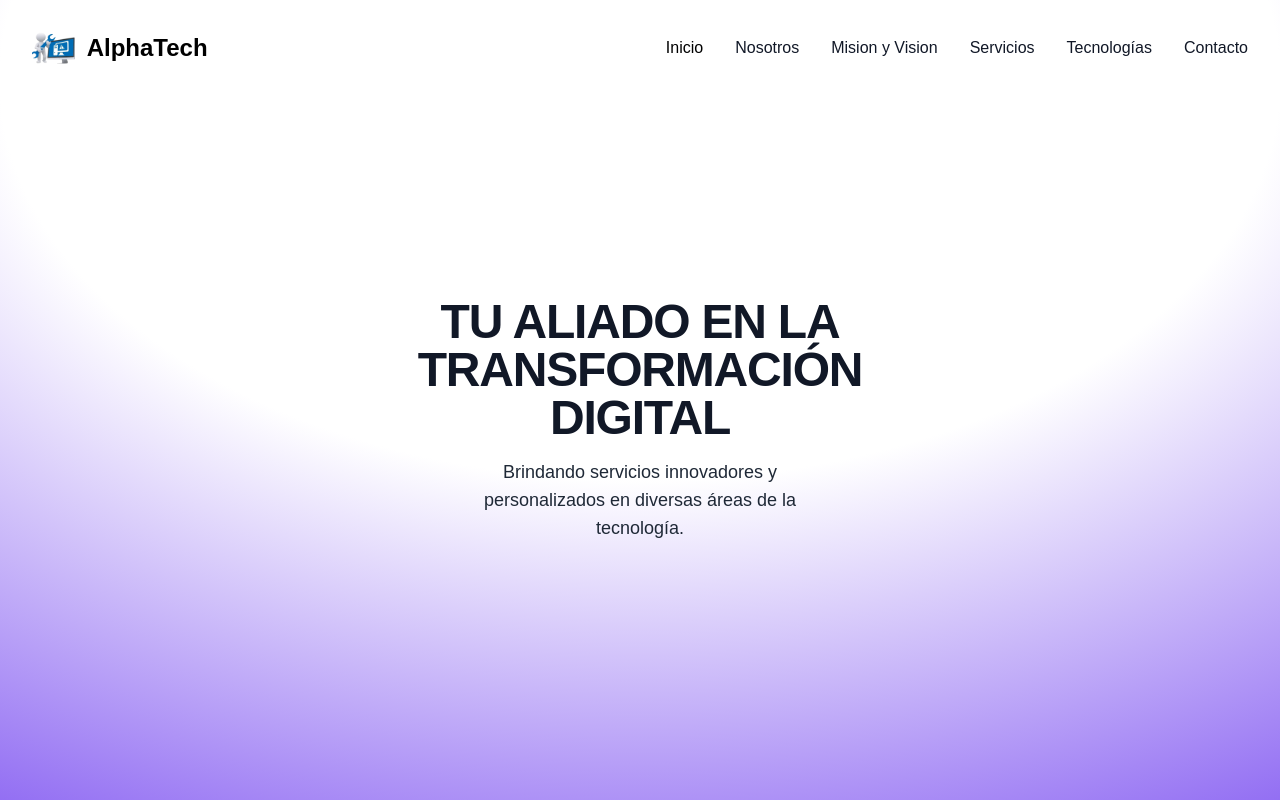
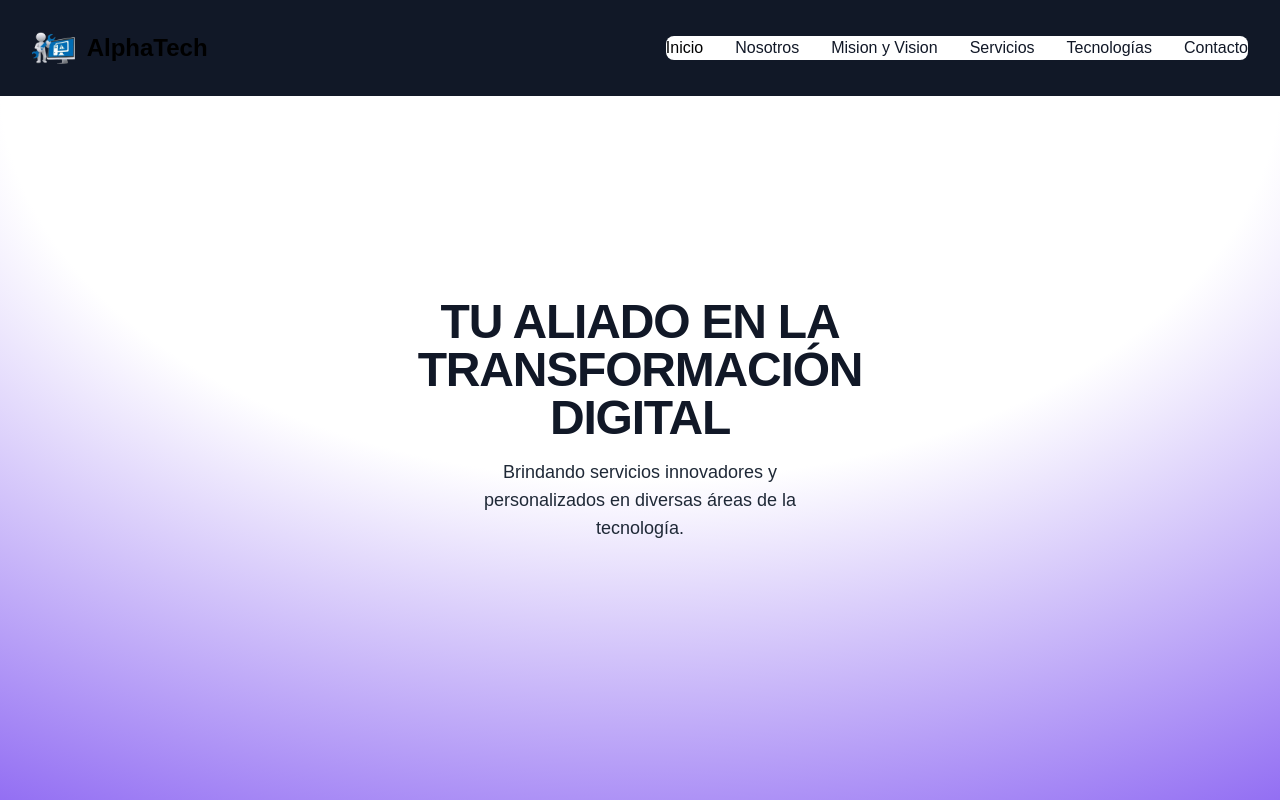
Before and after one commit to Barboza13/alpha-tech-landing-page, an Astro site: page / in a window 1280 px wide. Shown: the top 800 px of the page. Built offline with nearby package versions, Linux system fonts and the light colour scheme; Astro itself is replaced by a stand-in of ours.

Commit message:
correcciones en el navbar

```diff
--- a/src/components/Navbar.astro
+++ b/src/components/Navbar.astro
@@ -2,7 +2,7 @@
 import alphalogo from '@images/alphatech.webp'
 ---
 <nav
-    class=" border-gray-200 dark:bg-gray-900 fixed top-0 left-0 w-full z-50"
+    class="bg-gray-900 border-gray-200 dark:bg-gray-900 fixed top-0 left-0 w-full z-50"
 >
     <div
         class="max-w-screen-xl flex flex-wrap items-center justify-between mx-auto p-8"
```
